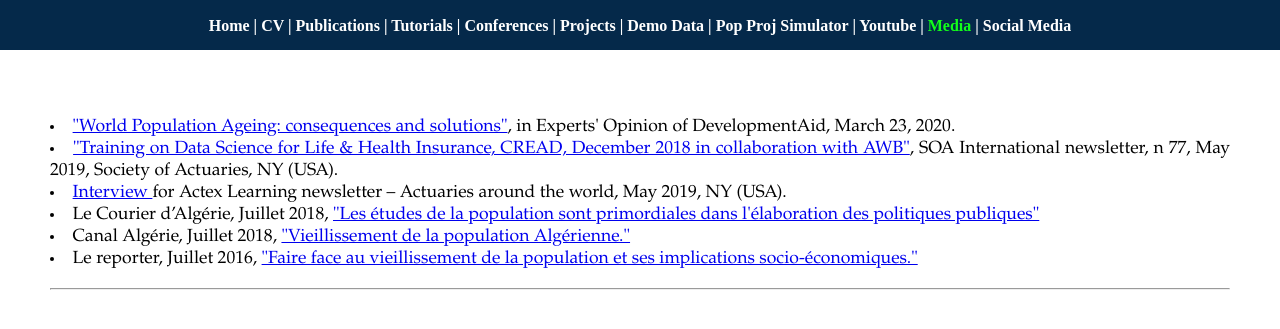
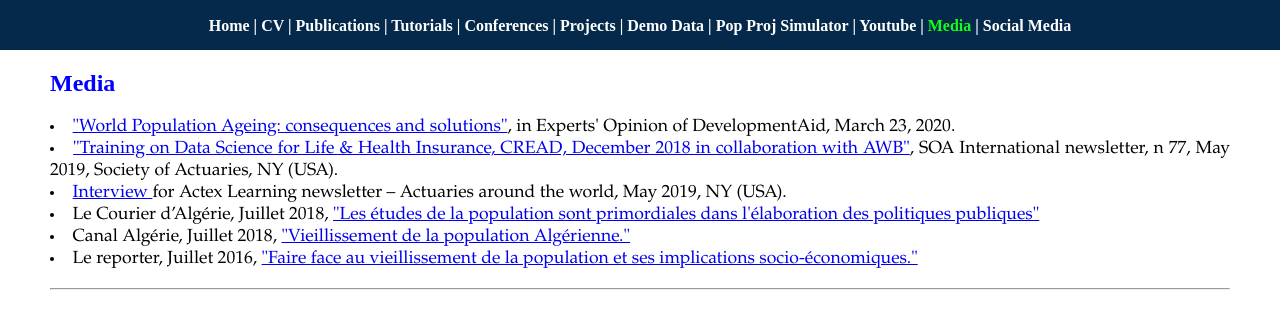
Before and after one commit to Farid-FLICI/farid-flici.github.io, a Jekyll site: the page med.html, which Jekyll copies as it is, in a window 1280 px wide. Shown: the top 329 px of the page. Built offline with Jekyll 4.4.1, drawn with Linux system fonts in a browser that asks for light colours.

Commit message:
Update med.html

```diff
--- a/med.html
+++ b/med.html
@@ -102,7 +102,7 @@ h3 {
 <hr>
 
 <p style="color:white"> Media </p>
- <h2 style="color:white"> Media </h2>
+ <h2> Media </h2>
 
    <p>
 <li style="font-size:110%;"> <a href="https://www.developmentaid.org/#!/news-stream/post/59628/experts-opinions-world-population-ageing-consequences-and-solutions" target="_blank">"World Population Ageing: consequences and solutions"</a>, in Experts' Opinion of DevelopmentAid, March 23, 2020. </li>
```
